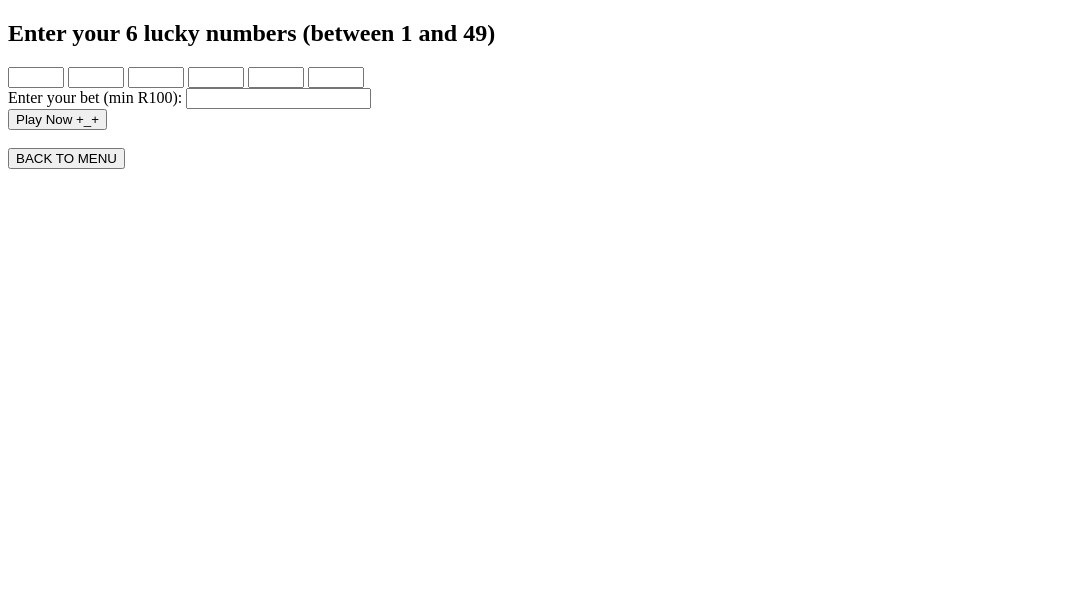
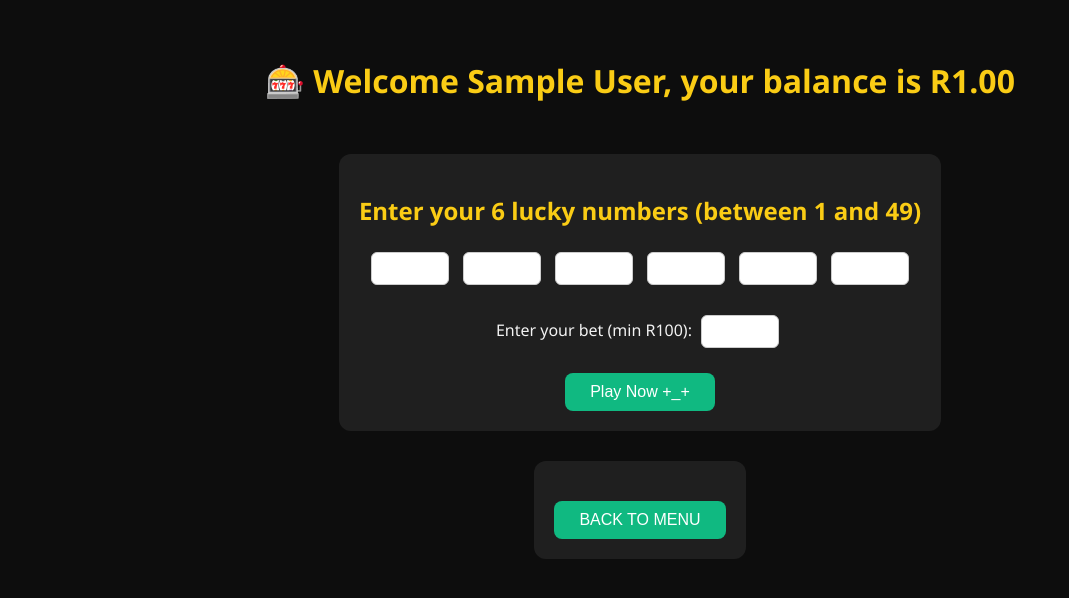
Before and after one commit to mbambom15/LuckySpin_Live, a Flask app: page /play in a window 1280 px wide. Shown: the top 598 px of the page, without its empty margins (0-1069 px from the left). Run offline with Flask 3, Linux system fonts and the light colour scheme; the visitor is signed in with stand-in values (Sample User, id 1).

Commit message:
play,history,topup implemented

```diff
--- a/app.py
+++ b/app.py
@@ -1,6 +1,7 @@
 from flask import Flask, render_template, request, flash, redirect, url_for, session
 import mysql.connector
 import re
+import random
 
 
 connection = mysql.connector.connect(
@@ -71,6 +72,7 @@ def login_customer():
         print(f"Database error: {err}")
         flash("Something went wrong, please try again later.")
         return redirect(url_for('login'))
+
 #game logic now
 @app.route('/menu')
 def menu():
@@ -80,9 +82,149 @@ def menu():
 
     return render_template("menu.html", full_name=session['full_name'],balance =session['balance'])
 
-@app.route('/play')
+@app.route('/play', methods=['GET', 'POST'])
 def play():
-    return render_template('play.html')
+    if 'user_id' not in session:
+        flash("Please login first!")
+        return redirect(url_for('login'))
+
+    if request.method == 'POST':
+        try:
+            bet_amount = float(request.form.get("amount"))
+        except (ValueError, TypeError):
+            flash("Invalid bet amount entered.")
+            return render_template("play.html",
+                                 full_name=session['full_name'],
+                                 balance=session['balance'])
+
+        if bet_amount < 100 or bet_amount > session['balance']:
+            flash("Bet must be between R100 and your balance")
+            return render_template("play.html",
+                                 full_name=session['full_name'],
+                                 balance=session['balance'])
+
+        try:
+            user_numbers = set()
+            for i in range(1, 7):
+                num = request.form.get(f"number{i}")
+                if num is None or num == '':
+                    flash("Please fill all 6 number fields")
+                    return render_template("play.html",
+                                         full_name=session['full_name'],
+                                         balance=session['balance'])
+                user_numbers.add(int(num))
+        except (ValueError, TypeError):
+            flash("Enter valid numbers between 1 and 49")
+            return render_template("play.html",
+                                 full_name=session['full_name'],
+                                 balance=session['balance'])
+
+        if len(user_numbers) != 6 or any(n < 1 or n > 49 for n in user_numbers):
+            flash("Enter 6 unique numbers between 1 and 49")
+            return render_template("play.html",
+                                 full_name=session['full_name'],
+                                 balance=session['balance'])
+
+
+        drawn_numbers = set(random.sample(range(1,50), 6))
+        match_count = len(user_numbers & drawn_numbers)
+
+        outcome, winnings = "LOSS", 0
+        if match_count == 6:
+            outcome, winnings = "WIN", bet_amount * 100
+        elif match_count == 3:
+            outcome, winnings = "PARTIAL", bet_amount * 50
+
+        new_balance = session['balance'] - bet_amount + winnings
+        session['balance'] = new_balance
+
+        try:
+            cursor = connection.cursor()
+            cursor.execute("INSERT INTO LottoDraw (draw_date, total_pool) VALUES (NOW(), %s)", (bet_amount,))
+            draw_id = cursor.lastrowid
+
+            for num in drawn_numbers:
+                cursor.execute("INSERT INTO LottoDraw_Numbers (draw_id, number) VALUES (%s, %s)", (draw_id, num))
+
+            cursor.execute("""
+                INSERT INTO Game (played_at, wager_amount, matched_numbers, winnings,
+                                  player_id, outcome, draw_id)
+                VALUES (NOW(), %s, %s, %s, %s, %s, %s)
+            """, (bet_amount, match_count, winnings, session['user_id'], outcome, draw_id))
+            game_id = cursor.lastrowid
+
+            for num in user_numbers:
+                cursor.execute("INSERT INTO Game_ChosenNumbers (game_id, number) VALUES (%s, %s)", (game_id, num))
+
+            cursor.execute("UPDATE participant SET balance=%s WHERE id=%s", (new_balance, session['user_id']))
+            connection.commit()
+
+        except mysql.connector.Error as err:
+            flash(f"Database error: {err}")
+            return render_template("play.html",
+                                 full_name=session['full_name'],
+                                 balance=session['balance'])
+
+        return render_template("game_result.html",
+                               numbers=list(user_numbers),
+                               drawn=list(drawn_numbers),
+                               outcome=outcome,
+                               winnings=winnings,
+                               balance=new_balance)
+
+    return render_template("play.html",
+                         full_name=session['full_name'],
+                         balance=session['balance'])
+
+#history. get the user from session!
+@app.route('/history', methods=['GET', 'POST'])
+def history():
+
+    if 'user_id' not in session:
+        flash("Not logged in.")
+        return redirect(url_for('login'))
+    #get session id
+    user_id = session['user_id']
+    #query
+    cursor = connection.cursor(dictionary=True)
+    cursor.execute("SELECT * FROM PlayerGameHistory WHERE player_id = %s ORDER BY played_at DESC", (user_id, ))
+    history_data = cursor.fetchall()
+    cursor.close()
+    return render_template("history.html", history = history_data)
+
+#topup function here
+@app.route('/topup', methods=['GET', 'POST'])
+def topup():
+    if 'user_id' not in session:
+        flash("Log in")
+        return redirect(url_for('login'))
+    #get session id
+    user_id = session['user_id']
+    #
+    if request.method == 'POST':
+        try:
+            amount = float(request.form.get("amount", 0))
+        except ValueError:
+            flash("Enter a valid amount. ")
+            return render_template("topup.html")
+
+        if amount < 100 or amount > 5000:
+            flash("Top-up must be between R100 and R5000")
+            return render_template("topup.html")
+        try:
+            cursor = connection.cursor()
+            cursor.execute("UPDATE participant SET balance = balance + %s WHERE id = %s", (amount, user_id))
+            connection.commit()
+            cursor.close()
+            session['balance'] = session['balance'] + amount
+
+            flash(f"Successfully topped up R{amount:.2f}. New balance: R{session['balance']:.2f}")
+            return redirect(url_for('menu'))
+        except mysql.connector.Error as err:
+            flash(f"Database error: {err}")
+            return render_template("topup.html")
+    return render_template("topup.html")
+
 
 @app.route('/signup')
 def signup():
@@ -168,5 +310,11 @@ def signup_customer():
         flash(f"Database error: {err}")
         return redirect(url_for('signup'))
 
+@app.route('/logout')
+def logout():
+    session.clear()
+    flash("You have been logged out. ")
+    return render_template('home.html')
+
 if __name__ == "__main__":
     app.run(debug=True)
--- a/templates/play.html
+++ b/templates/play.html
@@ -1,23 +1,116 @@
 <!DOCTYPE html>
 <html lang="en">
+
 <head>
     <meta charset="UTF-8">
     <meta name="viewport" content="width=device-width, initial-scale=1.0">
     <title>Play Game</title>
+    <style>
+        body {
+            font-family: 'Segoe UI', Tahoma, Geneva, Verdana, sans-serif;
+            background-color: #0d0d0d;
+            color: #f2f2f2;
+            text-align: center;
+            padding: 30px;
+        }
+
+        h1,
+        h2 {
+            color: #facc15;
+        }
+
+        form {
+            margin-top: 30px;
+            background-color: #1f1f1f;
+            padding: 20px;
+            border-radius: 12px;
+            display: inline-block;
+        }
+
+        input[type="number"] {
+            width: 60px;
+            padding: 8px;
+            margin: 5px;
+            border-radius: 6px;
+            border: 1px solid #ccc;
+            text-align: center;
+        }
+
+        input[type="submit"] {
+            margin-top: 20px;
+            padding: 10px 25px;
+            background-color: #10b981;
+            border: none;
+            border-radius: 8px;
+            color: white;
+            font-size: 1em;
+            cursor: pointer;
+            transition: background-color 0.3s ease;
+        }
+
+        input[type="submit"]:hover {
+            background-color: #059669;
+        }
+
+        .error {
+            color: #ef4444;
+            font-weight: bold;
+            margin-bottom: 15px;
+        }
+
+        .form-section {
+            margin-top: 20px;
+        }
+
+        .menu-button {
+            margin-top: 30px;
+            display: inline-block;
+            background-color: #3b82f6;
+            color: white;
+            padding: 10px 20px;
+            border: none;
+            border-radius: 8px;
+            font-size: 1em;
+            cursor: pointer;
+            transition: background-color 0.3s ease;
+            text-decoration: none;
+        }
+
+        .menu-button:hover {
+            background-color: #2563eb;
+        }
+    </style>
 </head>
+
 <body>
-    <form>
+    <h1>🎰 Welcome {{ full_name }}, your balance is R{{ "%.2f"|format(balance) }}</h1>
+
+    {% with messages = get_flashed_messages() %}
+    {% if messages %}
+    <div class="error">
+        {% for message in messages %}
+        <p>{{ message }}</p>
+        {% endfor %}
+    </div>
+    {% endif %}
+    {% endwith %}
+
+    <form action="{{ url_for('play') }}" method="POST">
         <h2>Enter your 6 lucky numbers (between 1 and 49)</h2>
+
+
+
         <div>
             {% for i in range(1,7) %}
-                <input type="number" name="{{i}}" min="1" max="49" required=""/>
+            <input type="number" name="number{{ i }}" min="1" max="49" required />
             {% endfor %}
         </div>
 
         <div class="form-section">
             <label for="amount">Enter your bet (min R100): </label>
-            <input type="number" name="amount" min="100" max=""/>
+            <input type="number" name="amount" min="100" max="{{ balance }}" required />
         </div>
+
         <input type="submit" value="Play Now +_+">
     </form>
 
@@ -28,4 +121,5 @@
     </form>
 
 </body>
+
 </html>
```
Also changed, not shown: luckyspin.sql (+25 -5 lines), templates/game_result.html (+96 -1 lines), templates/history.html (added, +41 -0 lines), templates/menu.html (+34 -15 lines), templates/topup.html (added, +62 -0 lines).
